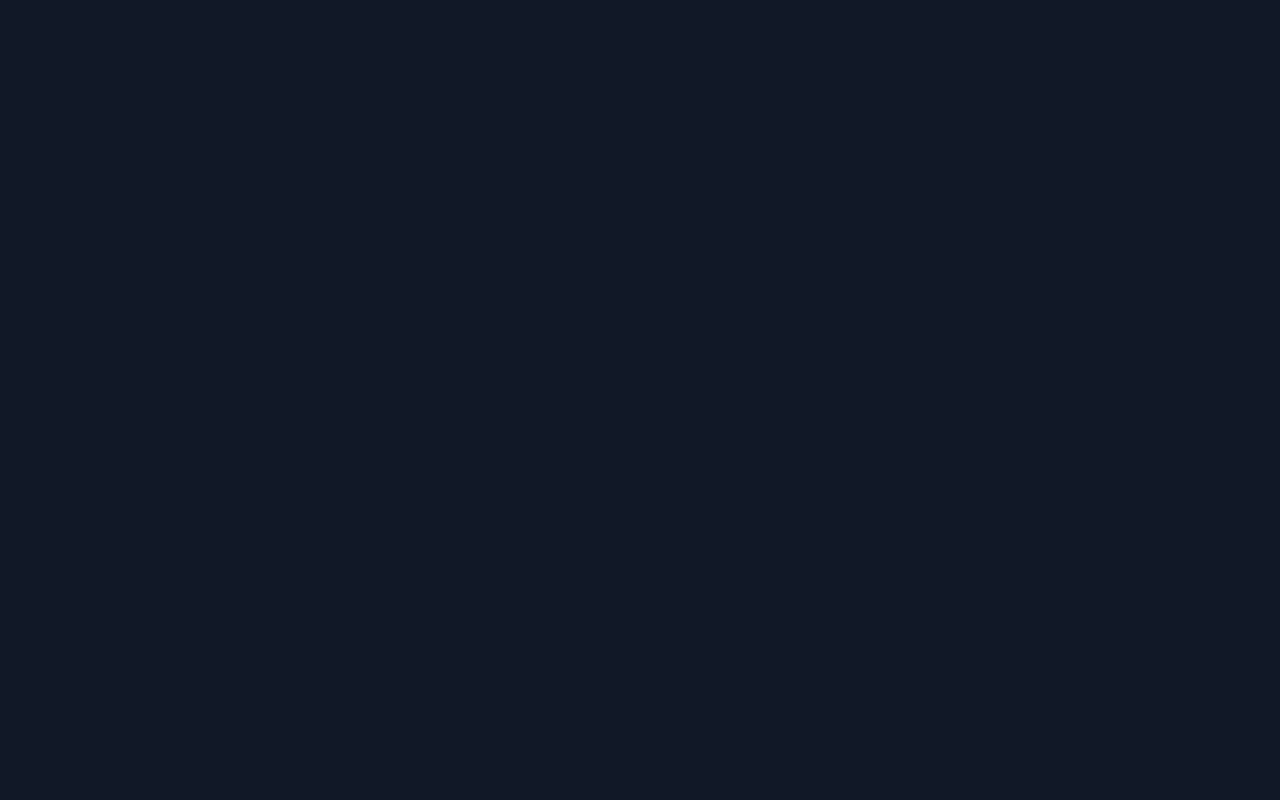
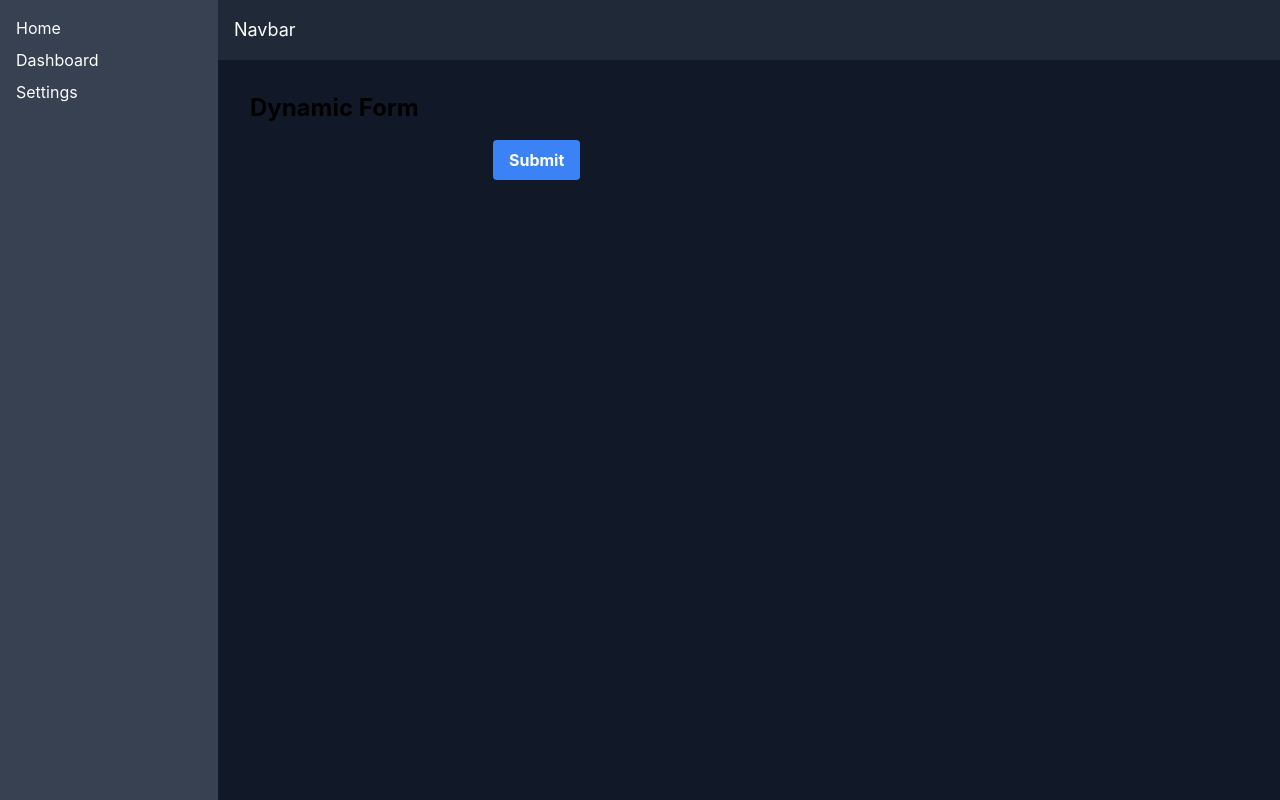
Before and after one commit to shaShvat07/CMS, a React (Vite) app in the folder frontend/strapi/: page /abc in a window 1280 px wide. Before the commit this address had no page. Built offline with nearby package versions, Linux system fonts and the light colour scheme; no server answers.

Commit message:
Added Routes

```diff
--- a/frontend/strapi/src/Component/App.jsx
+++ b/frontend/strapi/src/Component/App.jsx
@@ -1,6 +1,5 @@
 import { BrowserRouter, Routes, Route } from "react-router-dom";
-import { Login, SignUp, FormPage } from './index.js';
-// import PageNotFound from './PageNotFound/PageNotFound';
+import { Login, SignUp, Home, PageNotFound, Layout, FormPage } from './index.js';
 import { Toaster } from 'react-hot-toast';
 
 function App() {
@@ -15,14 +14,18 @@ function App() {
           />
         </div>
         <Routes >
-          <Route path="/" index element={<FormPage />} />
+          <Route path="/" element={<Layout />}>
+            <Route path="/" index element={<Home />} />
+            <Route path="/abc" index element={<FormPage />} />
+            <Route path="*" element={<PageNotFound />} />
+          </Route>
           <Route path="login" element={<Login />} />
           <Route path="register" element={<SignUp />} />
-          {/* <Route path="*" element={<PageNotFound />} /> */}
+          <Route path="*" element={<PageNotFound />} />
         </Routes>
       </BrowserRouter>
     </>
   )
 }
 
-export default App
+export default App;
--- /dev/null
+++ b/frontend/strapi/src/Component/Home/Home.jsx
@@ -0,0 +1,9 @@
+import React from 'react'
+
+const Home = () => {
+  return (
+    <div className="text-primary-500">Home</div>
+  )
+}
+
+export default Home;
--- /dev/null
+++ b/frontend/strapi/src/Component/Layout/Layout.jsx
@@ -0,0 +1,20 @@
+// Layout.js
+import React from 'react';
+import { Outlet } from 'react-router-dom';
+import { Navbar, Sidebar } from '..';
+
+const Layout = () => {
+    return (
+        <div className="flex h-screen">
+            <Sidebar />
+            <div className="flex flex-col w-full">
+                <Navbar />
+                <main className="flex-grow p-4">
+                    <Outlet />
+                </main>
+            </div>
+        </div>
+    );
+};
+
+export default Layout;
--- /dev/null
+++ b/frontend/strapi/src/Component/Navbar/Navbar.jsx
@@ -0,0 +1,12 @@
+// Navbar.js
+import React from 'react';
+
+const Navbar = () => {
+  return (
+    <nav className="bg-gray-800 p-4 text-white">
+      <h1 className="text-lg">Navbar</h1>
+    </nav>
+  );
+};
+
+export default Navbar;
--- /dev/null
+++ b/frontend/strapi/src/Component/PageNotFound/PageNotFound.jsx
@@ -0,0 +1,9 @@
+import React from 'react'
+
+const PageNotFound = () => {
+  return (
+    <div className="text-2xl text-center text-white flex justify-center items-center">Error 404:  Page Not Found!</div>
+  )
+}
+
+export default PageNotFound;
--- /dev/null
+++ b/frontend/strapi/src/Component/Sidebar/Sidebar.jsx
@@ -0,0 +1,16 @@
+// Sidebar.js
+import React from 'react';
+
+const Sidebar = () => {
+  return (
+    <aside className="bg-gray-700 text-white w-64 p-4">
+      <ul>
+        <li className="mb-2">Home</li>
+        <li className="mb-2">Dashboard</li>
+        <li className="mb-2">Settings</li>
+      </ul>
+    </aside>
+  );
+};
+
+export default Sidebar;
--- a/frontend/strapi/src/Component/index.js
+++ b/frontend/strapi/src/Component/index.js
@@ -2,3 +2,8 @@ export { default as Login } from './Login/Login';
 export { default as SignUp } from './SignUp/SignUp';
 export { default as DynamicForm } from './DynamicForm/DynamicForm';
 export { default as FormPage } from './FormPage/FormPage';
+export { default as Home } from './Home/Home';
+export { default as PageNotFound } from './PageNotFound/PageNotFound';
+export { default as Layout } from './Layout/Layout';
+export { default as Navbar } from './Navbar/Navbar';
+export { default as Sidebar } from './Sidebar/Sidebar';
```
Lines whose indentation alone changed are shown as unchanged.
